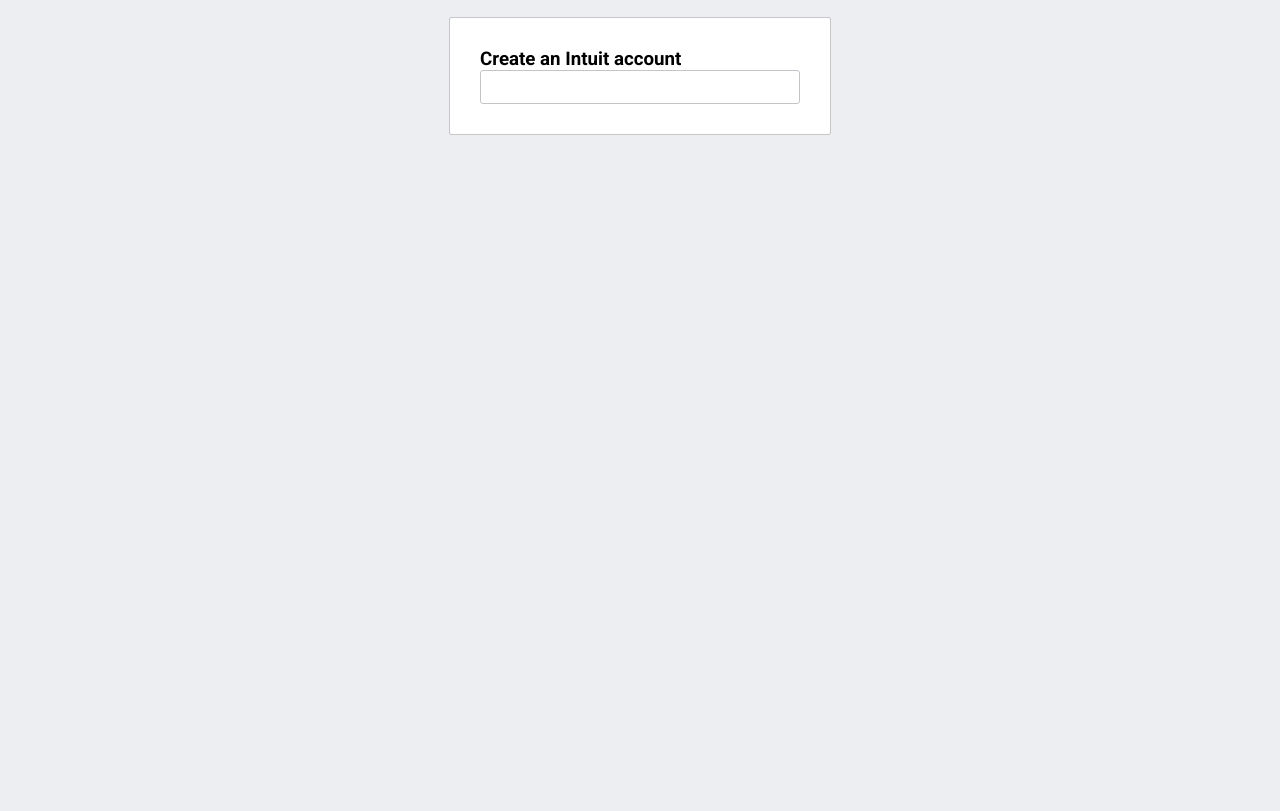
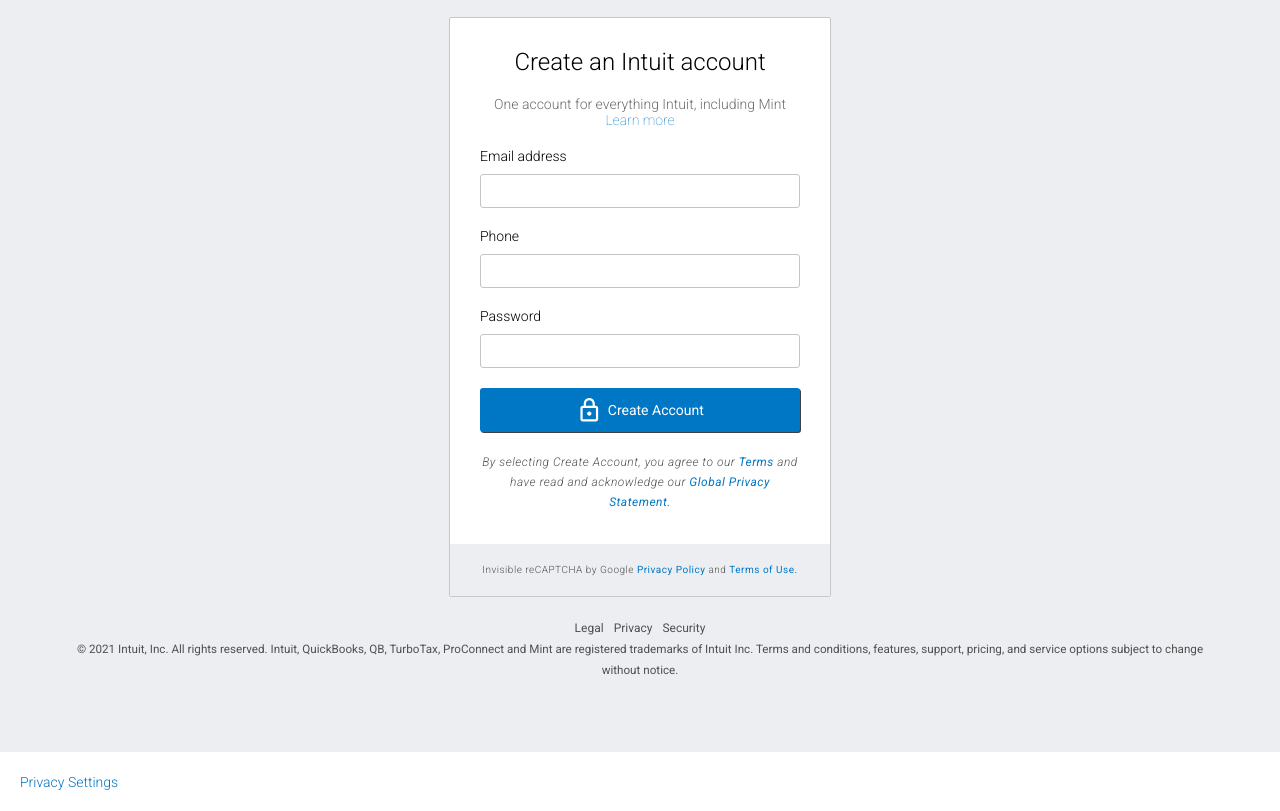
Before and after one commit to charliebarger/intuit-clone, a plain HTML site: page index.html in a window 1280 px wide. Shown: the part 158-969 px from the top of the page. Before the commit the page ends 800 px from the top, so only its background shows below. Drawn offline with Linux system fonts and the light colour scheme.

Commit message:
completed styles

```diff
--- a/index.html
+++ b/index.html
@@ -70,10 +70,68 @@
         <section class="form-section">
             <form class="intuit-form" action="">
                 <h1>Create an Intuit account</h1>
-                <input class="form-input" />
+                <div class="form-top">
+                    <span>One account for everything Intuit, including Mint</span>
+                    <a href="https://accounts-help.intuit.com/app/intuit/1995107" target="_blank">Learn more</a>
+                    <!-- <div class="sign-in">
+                        <span>Already have an account? </span>
+                        <a
+                            href="https://accounts.intuit.com/index.html?offering_id=Intuit.ifs.mint&namespace_id=50000026&redirect_url=https%3A%2F%2Fmint.intuit.com%2Foverview.event%3Ftask%3DS">Sign
+                            In</a>
+                    </div> -->
+                </div>
+                <label>Email address
+                    <input name="email" class="form-input" />
+                </label>
+                <label>Phone
+                    <input name="email" class="form-input" />
+                </label>
+                <label>Password
+                    <input name="email" class="form-input" />
+                </label>
+                <button class="lock-button creat-account">
+                    <div class="svg-wrap">
+                        <svg viewBox="0 0 24 24">
+                            <use xlink:href="./images/lock-icon.svg#lock-icon" />
+                        </svg>
+                    </div>
+                    <span>Create Account
+                    </span>
+                </button>
+                <p class=term-wrap>By selecting Create Account, you agree to our <a href="">Terms</a> and have read and
+                    acknowledge our <a href="">Global Privacy Statement.</a>
+                </p>
+                <section class="form-footer">
+                    <span>Invisible reCAPTCHA by Google <a href="">Privacy Policy </a>and
+                        <a href="">Terms of Use.</a>
+                    </span>
+                </section>
             </form>
         </section>
-        <footer></footer>
+        <footer>
+            <section class="legal">
+                <ul class="legal-links">
+                    <li>
+                        <a href="">Legal</a>
+                    </li>
+                    <li>
+                        <a href="">Privacy</a>
+                    </li>
+                    <li>
+                        <a href="">Security</a>
+                    </li>
+                </ul>
+                <small>© 2021 Intuit, Inc. All rights reserved. Intuit, QuickBooks, QB, TurboTax, ProConnect and Mint
+                    are
+                    registered trademarks
+                    of Intuit Inc.
+                    Terms and conditions, features, support, pricing, and service options subject to change without
+                    notice.</small>
+            </section>
+            <section class="settings">
+                <a class="setting-link" href="">Privacy Settings</a>
+            </section>
+        </footer>
     </section>
 </body>
 
--- a/styles.css
+++ b/styles.css
@@ -62,7 +62,7 @@ aside {
   font-weight: 300;
 }
 
-.login-info > a {
+a {
   text-decoration: none;
   color: #0077c5;
 }
@@ -118,6 +118,40 @@ header {
   margin: auto;
   padding: 30px;
   border-radius: 2px;
+  display: flex;
+  flex-direction: column;
+  align-items: center;
+  text-align: center;
+}
+
+.intuit-form > h1 {
+  font-size: 24px;
+  font-weight: 300;
+  margin-bottom: 20px;
+}
+
+.intuit-form > * {
+  margin-bottom: 20px;
+}
+
+.form-top > *,
+.sign-in > * {
+  color: #0077c5;
+  text-decoration: none;
+  font-weight: 250;
+  font-size: 14px;
+}
+
+.form-top > span,
+.sign-in > span {
+  color: #6c6d6f;
+  font-weight: 300;
+}
+
+.form-top {
+  display: flex;
+  flex-direction: column;
+  align-items: center;
 }
 
 .form-input {
@@ -136,6 +170,104 @@ header {
   border: 1px solid rgba(82, 168, 236, 0.8);
 }
 
+.intuit-form > label {
+  display: flex;
+  flex-direction: column;
+  align-items: flex-start;
+  font-weight: 300;
+  font-size: 14px;
+}
+
+.intuit-form > label > input {
+  margin-top: 10px;
+}
+
+.creat-account {
+  width: 100%;
+  display: flex;
+  margin: 0;
+  border: none;
+  justify-content: center;
+  padding: 6px 12px;
+  box-shadow: 1px 1px 0 rgb(0 0 0 / 75%);
+}
+
+.term-wrap {
+  margin-bottom: 0;
+}
+
+.term-wrap,
+.form-footer {
+  font-style: italic;
+  width: 320px;
+  font-size: 12px;
+  text-align: center;
+  color: #505050;
+  font-weight: 300;
+  margin-top: 20px;
+  line-height: 20px;
+  letter-spacing: 0.5px;
+}
+
+.term-wrap > a,
+.form-footer > span > a {
+  color: #0077c5;
+  text-decoration: none;
+  font-weight: 400;
+}
+
+.form-footer {
+  padding: 16px;
+  background: red;
+  margin: 32px -30px -30px -30px;
+  position: relative;
+  left: 0;
+  width: 380px;
+  background: #eceef1;
+  color: #505050;
+  font-size: 10px;
+  font-style: normal;
+}
+
+.legal {
+  padding: 20px 0;
+  text-align: center;
+  color: #505050;
+  font-size: 14px;
+  margin: auto;
+  width: 90%;
+  line-height: 20px;
+  padding-bottom: 0px;
+}
+
+.legal-links > li > a {
+  color: #505050;
+  font-size: 12px;
+}
+
+.legal-links > li > a:hover {
+  text-decoration: underline;
+}
+
+.legal-links {
+  margin: auto;
+  display: flex;
+  gap: 10px;
+  justify-content: center;
+  list-style: none;
+}
+
+.settings {
+  padding: 20px;
+  background: white;
+  margin-top: 72px;
+}
+
+.setting-link {
+  font-size: 14px;
+  font-weight: 300;
+}
+
 @media screen and (min-width: 767px) {
   aside {
     display: flex;
```
